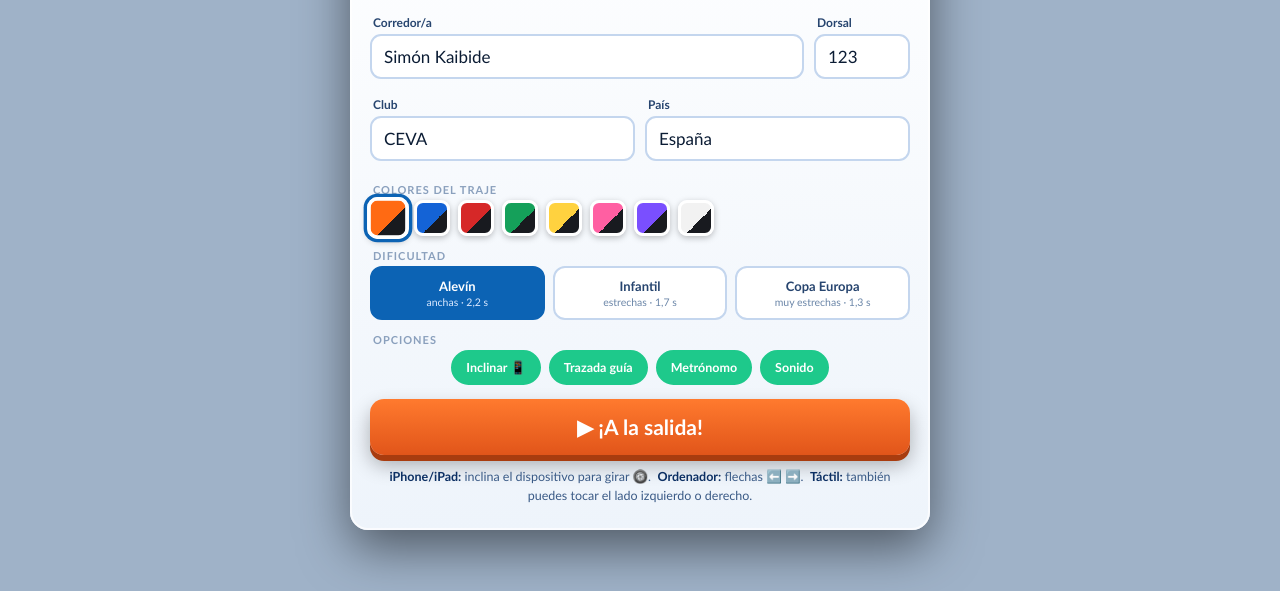
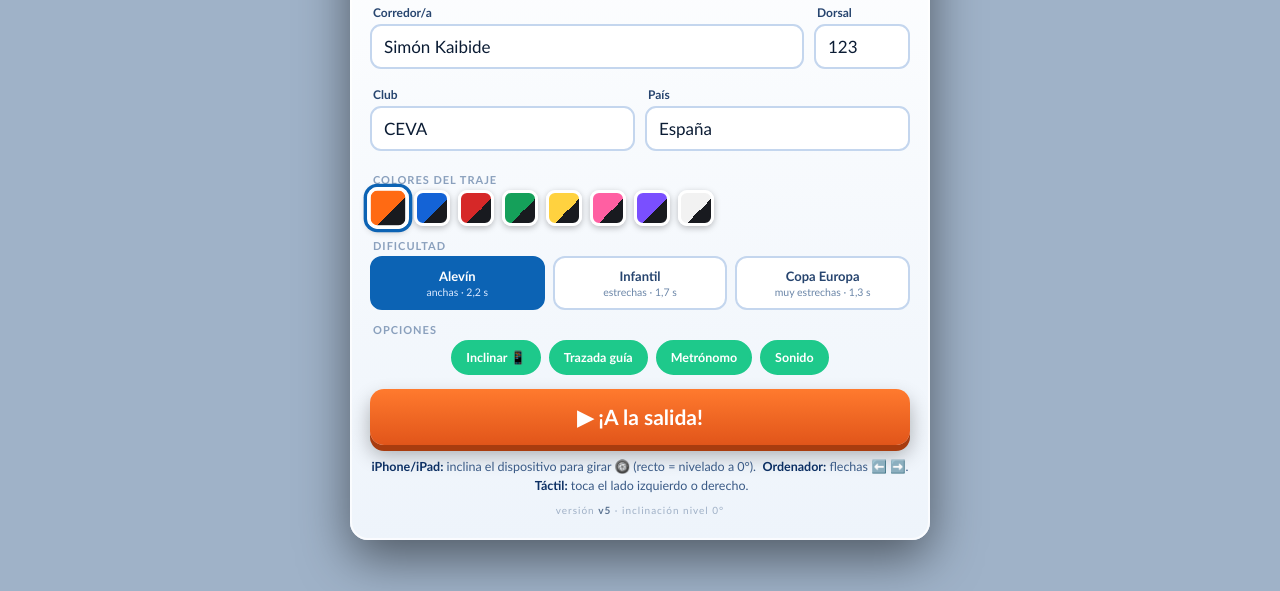
Before and after one commit to ekaibide/eslalom-simon, a plain HTML site: page index.html in a window 1280 px wide. Shown: the part 209-800 px from the top of the page. Drawn offline with Linux system fonts and the light colour scheme; animation ran at ten frames a second.

Commit message:
chore: etiqueta de version v5 visible + _headers no-store (anti-cache)
Para distinguir build nuevo del cacheado al depurar el centrado de la inclinacion.

Co-Authored-By: Claude Opus 4.8 (1M context) <noreply@anthropic.com>

```diff
--- a/index.html
+++ b/index.html
@@ -101,7 +101,8 @@
         <div class="toggle" id="tSonido">Sonido</div>
       </div>
       <button class="btn" id="play">▶ ¡A la salida!</button>
-      <div class="ayuda"><b>iPhone/iPad:</b> inclina el dispositivo para girar 🛞. &nbsp;<b>Ordenador:</b> flechas ⬅️ ➡️. &nbsp;<b>Táctil:</b> también puedes tocar el lado izquierdo o derecho.</div>
+      <div class="ayuda"><b>iPhone/iPad:</b> inclina el dispositivo para girar 🛞 (recto = nivelado a 0°). &nbsp;<b>Ordenador:</b> flechas ⬅️ ➡️. &nbsp;<b>Táctil:</b> toca el lado izquierdo o derecho.</div>
+      <div style="margin-top:8px;font-size:10px;letter-spacing:1px;color:#9fb0c6;">versión <b style="color:#5a7290">v5</b> · inclinación nivel 0°</div>
     </div>
   </div>
 
```
Also changed, not shown: 1 other file.
